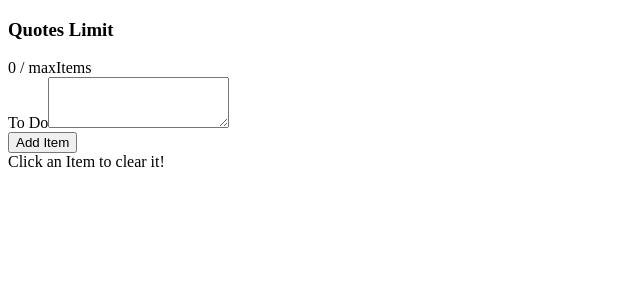
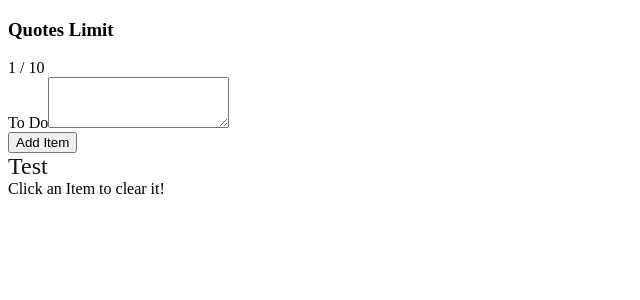
Before and after one commit to JJLadouceur/ToDo, a Vue app in the folder todo/: page / in a window 1280 px wide. Shown: the top 300 px of the page, without its empty margins (0-640 px from the left). Built offline with nearby package versions, Linux system fonts and the light colour scheme.

Commit message:
Several Typing Errors

```diff
--- a/todo/src/App.vue
+++ b/todo/src/App.vue
@@ -1,6 +1,6 @@
 <template>
   <div class="container">
-    <app-header :itemCount="items.length" maxItems="maxItems"></app-header>
+    <app-header :itemCount="items.length" :maxItems="maxItems"></app-header>
     <app-new-item @itemAdded="newItem"></app-new-item>
     <app-item-grid :items="items" @itemDeleted="deleteItem"></app-item-grid>
     <div class="row">
@@ -19,7 +19,7 @@ import Header from './components/Header.vue';
 export default {
   data: function(){
     return{
-      items:[],
+      items:['Test'],
       maxItems: 10
     }
   },
--- a/todo/src/components/Item.vue
+++ b/todo/src/components/Item.vue
@@ -15,7 +15,7 @@
     .panel-body{
         font-family: cursive;
         font-size: 24px;
-        color: #6e6e6e;
+        color: #141414;
     }
 
     .quote{
--- a/todo/src/components/ItemGrid.vue
+++ b/todo/src/components/ItemGrid.vue
@@ -1,6 +1,6 @@
 <template>
   <div class="row">
-    <app-quote v-for="(item, index) in items" @click.native="deleteItem(index)">{{ quote }}</app-quote>
+    <app-item v-for="(item, index) in items" @click.native="deleteItem(index)">{{ item }}</app-item>
   </div>
 </template>
 
```
